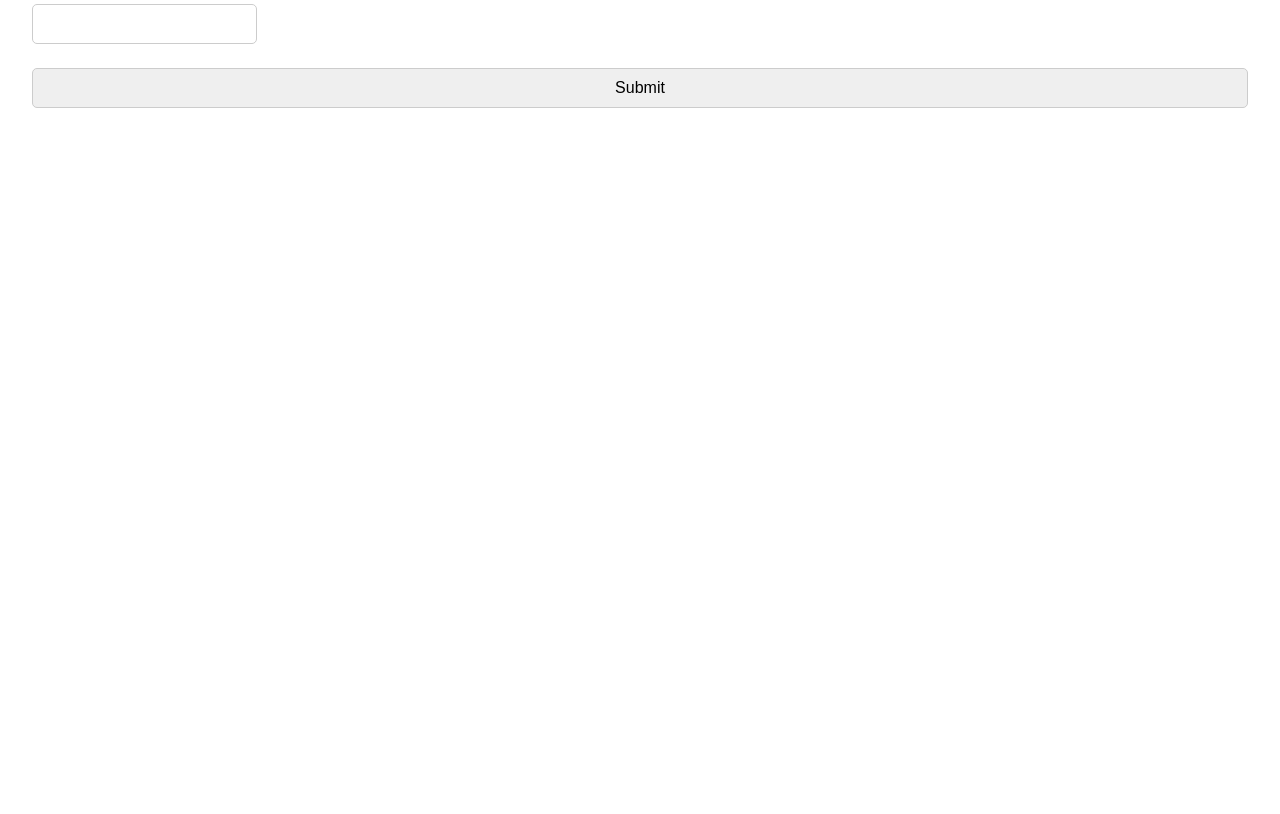
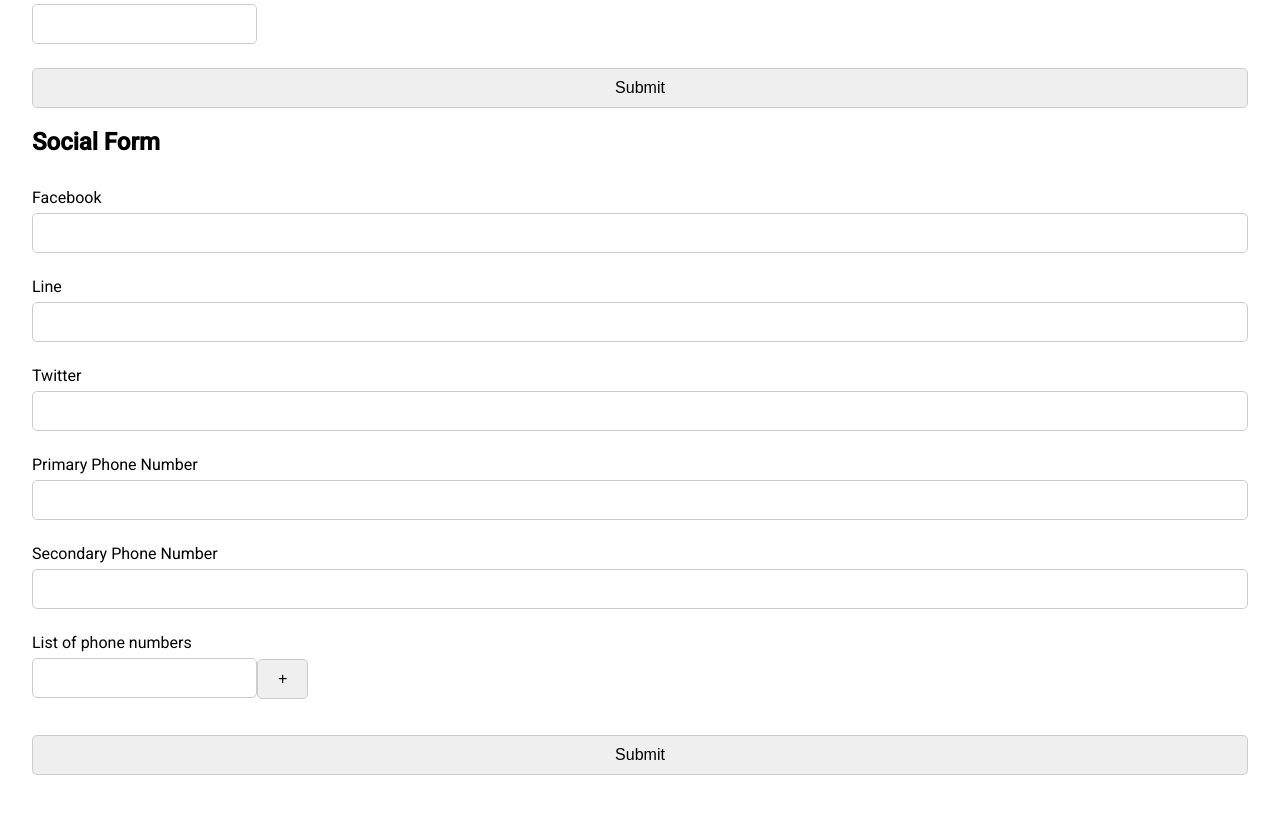
Before and after one commit to firstneverrest/React-Formik-Tutorial, a React (Create React App) app: page / in a window 1280 px wide. Shown: the part 440-1254 px from the top of the page. Before the commit the page ends 800 px from the top, so only its background shows below. Built offline with nearby package versions, Linux system fonts and the light colour scheme.

Commit message:
feat: nested object, array, fieldarray

```diff
--- a/src/App.jsx
+++ b/src/App.jsx
@@ -1,9 +1,11 @@
-import EmailForm from './components/EmailForm';
+import ProfileForm from './components/ProfileForm';
+import SocialForm from './components/SocialForm';
 
 function App() {
   return (
     <div className="App">
-      <EmailForm />
+      <ProfileForm />
+      <SocialForm />
     </div>
   );
 }
--- a/src/components/EmailForm.jsx
+++ b/src/components/ProfileForm.jsx
@@ -1,6 +1,6 @@
-import { Formik, Form, Field, ErrorMessage } from 'formik';
+import { Formik, Form, Field, ErrorMessage, FastField } from 'formik';
 import TextError from './TextError';
-import * as yup from 'yup';
+import * as Yup from 'yup';
 
 const initialValues = {
   name: '',
@@ -13,12 +13,15 @@ const onSubmit = (values) => {
   console.log(values);
 };
 
-const validationSchema = yup.object({
-  name: yup.string().required('Required'),
-  email: yup.string().email('Invalid email address').required('Required'),
+const validationSchema = Yup.object({
+  name: Yup.string().required('Name is Required'),
+  email: Yup.string()
+    .email('Invalid email address')
+    .required('Email is Required'),
+  comment: Yup.string().required('Comment is Required'),
 });
 
-const EmailForm = () => {
+const ProfileForm = () => {
   return (
     <Formik
       initialValues={initialValues}
@@ -49,12 +52,15 @@ const EmailForm = () => {
         <section>
           <label htmlFor="comment">Comment</label>
           <Field id="comment" name="comment" as="textarea" />
+          <ErrorMessage name="comment" component={TextError} />
         </section>
 
         <section>
           <label htmlFor="address">Address</label>
-          <Field name="address">
+          <FastField name="address">
             {({ field, form, meta }) => {
+              console.log('rendered');
+
               return (
                 <div>
                   <input type="text" id="address" {...field} />
@@ -62,7 +68,7 @@ const EmailForm = () => {
                 </div>
               );
             }}
-          </Field>
+          </FastField>
         </section>
 
         <button type="submit">Submit</button>
@@ -71,4 +77,4 @@ const EmailForm = () => {
   );
 };
 
-export default EmailForm;
+export default ProfileForm;
--- /dev/null
+++ b/src/components/SocialForm.jsx
@@ -0,0 +1,107 @@
+import {
+  Formik,
+  Form,
+  Field,
+  ErrorMessage,
+  FieldArray,
+  FastField,
+} from 'formik';
+import TextError from './TextError';
+import * as Yup from 'yup';
+
+const initialValues = {
+  social: {
+    facebook: '',
+    line: '',
+    twitter: '',
+  },
+  phoneNumbers: ['', ''],
+  pNumbers: [''],
+};
+
+const onSubmit = (values) => {
+  console.log(values);
+};
+
+const validationSchema = Yup.object({
+  social: Yup.object().shape({
+    facebook: Yup.string().required('Facebook is Required'),
+    line: Yup.string().required('Line is Required'),
+    twitter: Yup.string().required('Twitter is Required'),
+  }),
+});
+
+const SocialForm = () => {
+  return (
+    <Formik
+      initialValues={initialValues}
+      validationSchema={validationSchema}
+      onSubmit={onSubmit}
+    >
+      <Form>
+        <h2>Social Form</h2>
+        <section>
+          <label htmlFor="facebook">Facebook</label>
+          <Field type="text" id="facebook" name="social.facebook" />
+          <ErrorMessage name="social.facebook" component={TextError} />
+        </section>
+
+        <section>
+          <label htmlFor="line">Line</label>
+          <Field type="text" id="line" name="social.line" />
+          <ErrorMessage name="social.line" component={TextError} />
+        </section>
+
+        <section>
+          <label htmlFor="twitter">Twitter</label>
+          <Field type="text" id="twitter" name="social.twitter" />
+          <ErrorMessage name="social.twitter" component={TextError} />
+        </section>
+
+        <section>
+          <label htmlFor="primaryPhone">Primary Phone Number</label>
+          <Field type="text" id="primaryPhone" name="phoneNumbers[0]" />
+          <ErrorMessage name="phoneNumbers[0]" component={TextError} />
+        </section>
+
+        <section>
+          <label htmlFor="secondaryPhone">Secondary Phone Number</label>
+          <Field type="text" id="secondaryPhone" name="phoneNumbers[1]" />
+          <ErrorMessage name="phoneNumbers[1]" component={TextError} />
+        </section>
+
+        <section>
+          <label>List of phone numbers</label>
+          <FieldArray name="pNumbers">
+            {(FieldArrayProps) => {
+              const { push, remove, form } = FieldArrayProps;
+              const { values } = form;
+              const { pNumbers } = values;
+              return (
+                <div>
+                  {pNumbers.map((pNumber, index) => (
+                    <div key={index}>
+                      <FastField name={`pNumbers[${index}]`} />
+                      {index > 0 && (
+                        <button type="button" onClick={() => remove(index)}>
+                          -
+                        </button>
+                      )}
+                      <button type="button" onClick={() => push('')}>
+                        +
+                      </button>
+                    </div>
+                  ))}
+                </div>
+              );
+            }}
+          </FieldArray>
+        </section>
+
+        <button type="submit">Submit</button>
+      </Form>
+    </Formik>
+  );
+};
+
+export default SocialForm;
```
